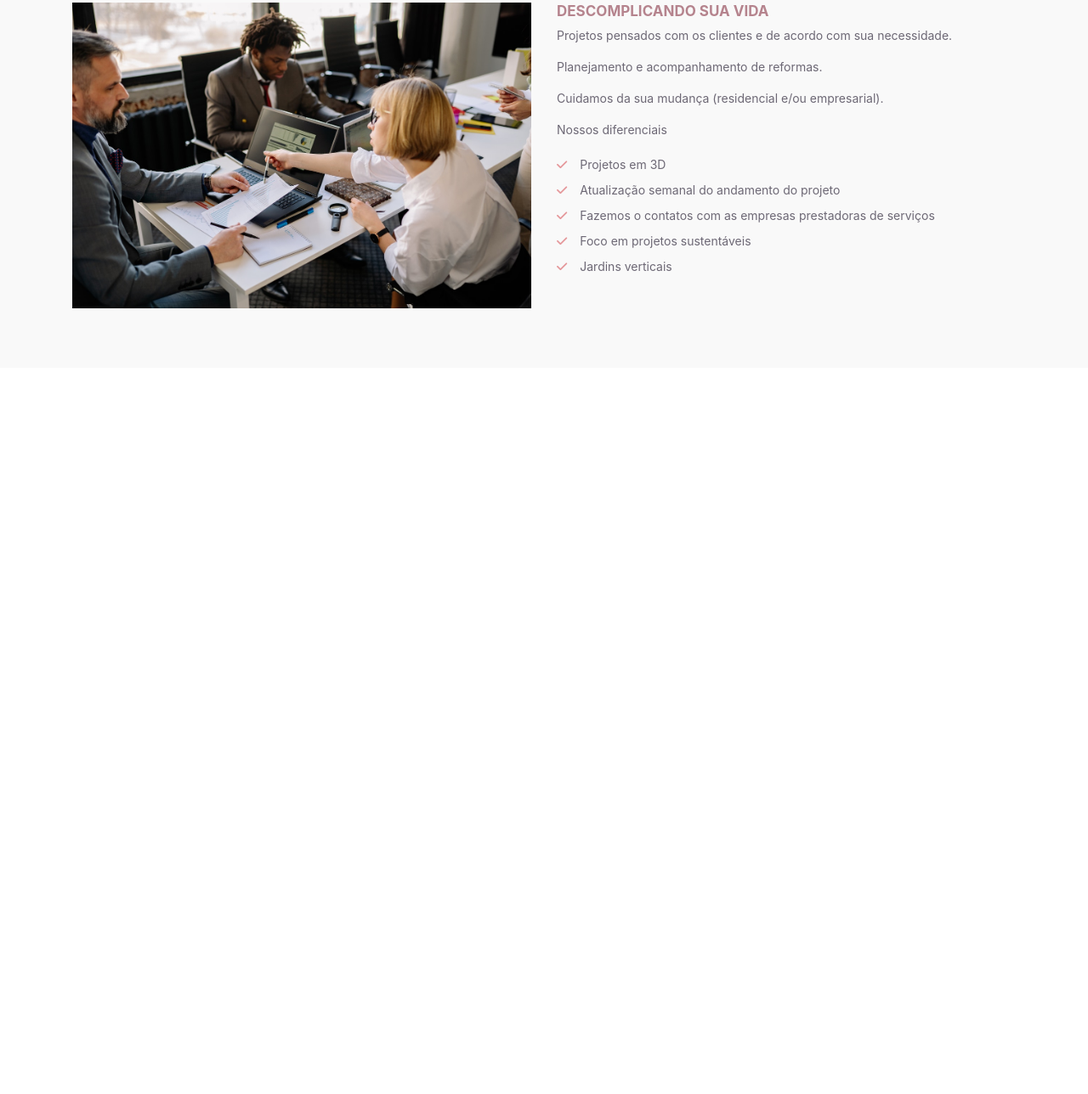
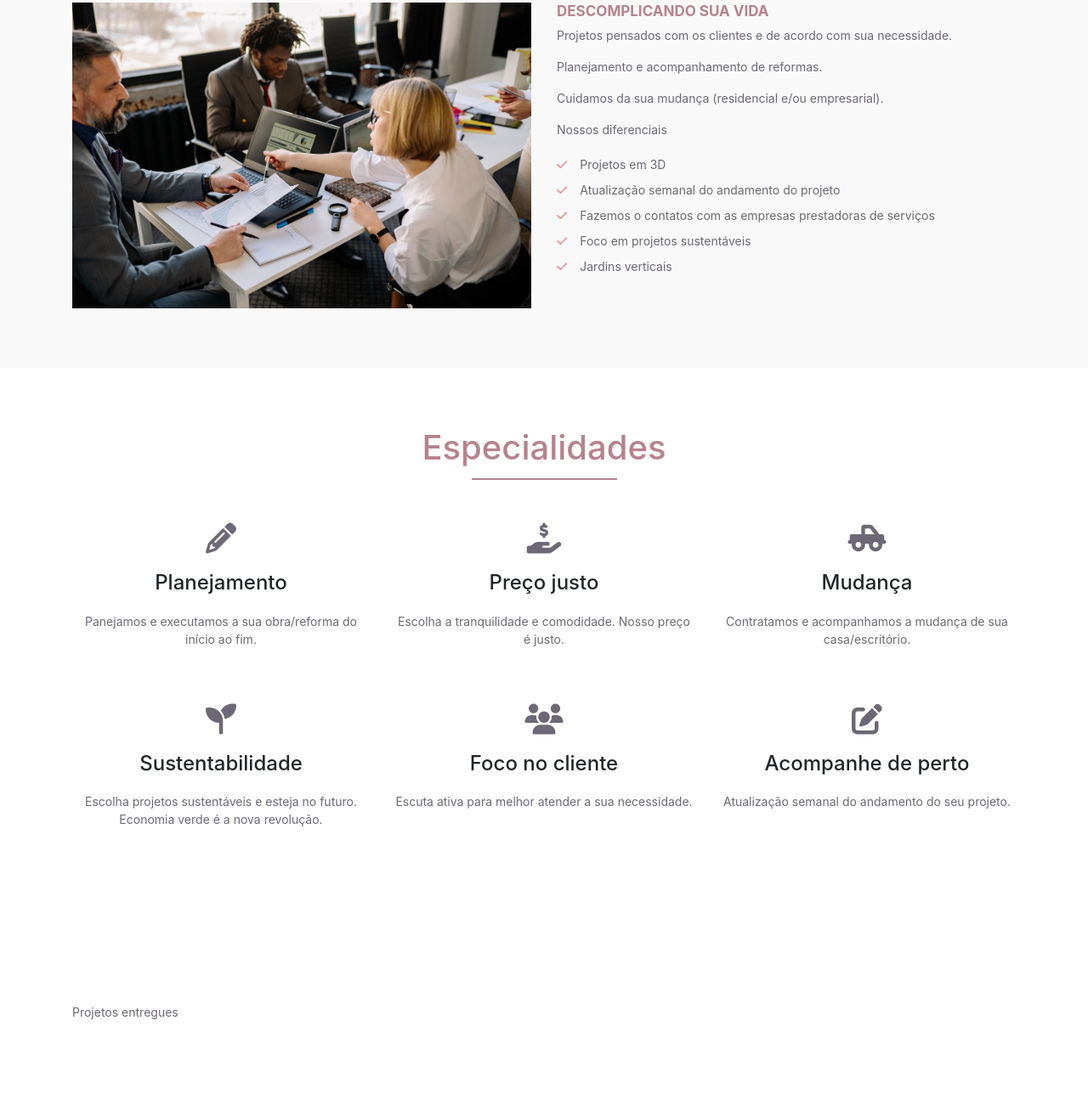
Before and after one commit to vanessa-maganhoto/site-estudio-p, a plain HTML site: page index.html in a window 1280 px wide. Shown: the part 900-2188 px from the top of the page at 85% size. Before the commit the page ends 1333 px from the top, so only its background shows below. Drawn offline with nearby package versions, Linux system fonts and the light colour scheme.

Commit message:
Seção de especialidades

```diff
--- a/index.html
+++ b/index.html
@@ -133,6 +133,59 @@
                 </div>
 
             </div>
+            <!--Serviços-->
+            <div id="service-area">
+                <div class="container">
+                    <div class="row">
+                        <div class="col-12">
+                            <h3 class="main-title">Especialidades</h3>
+                        </div>
+                        <div class="col-md-4 service-box">
+                            <i class="fas fa-pencil-alt"></i>
+                            <h4>Planejamento</h4>
+                            <p>Panejamos e executamos a sua obra/reforma do início ao fim.</p>
+                        </div>
+
+                        <div class="col-md-4 service-box">
+                            <i class="fas fa-hand-holding-usd"></i>
+                                <h4>Preço justo</h4>
+                                <p>Escolha a tranquilidade e comodidade. Nosso preço é justo.</p>
+                        </div>
+                        <div class="col-md-4 service-box">
+                            <i class="fas fa-truck-pickup"></i>
+                                <h4>Mudança</h4>
+                                <p>Contratamos e acompanhamos a mudança de sua casa/escritório.</p>
+                        </div>
+                        <div class="col-md-4 service-box">
+                            <i class="fas fa-seedling"></i>
+                                <h4>Sustentabilidade</h4>
+                                <p> Escolha projetos sustentáveis e esteja no futuro. Economia verde é a nova revolução.</p>
+                        </div>
+                        <div class="col-md-4 service-box">
+                            <i class="fas fa-users"></i>
+                                <h4>Foco no cliente</h4>
+                                <p>Escuta ativa para melhor atender a sua necessidade.</p>
+                        </div>
+                        <div class="col-md-4 service-box">
+                            <i class="fas fa-edit"></i>
+                                <h4>Acompanhe de perto</h4>
+                                <p>Atualização semanal do andamento do seu projeto.</p>
+                        </div>
+                    </div>
+                </div>
+            </div>
+            <!-- Dados da empresa -->
+            <div id="data-area">
+                <div class="container">
+                    <div class="row">
+                        <div class="col-md-3 circle-box ">
+                            <div id="circleA">
+                                <p>Projetos entregues</p>
+                            </div>
+                        </div>
+                    </div>
+                </div>
+            </div>
         </div>
     </main>
     <script src="script.js"></script>
--- a/style.css
+++ b/style.css
@@ -146,3 +146,30 @@ header, .navbar {
     color:#e5989b;
     margin-right: 15px;
 }
+
+/*Serviços*/
+
+.service-box {
+    text-align: center;
+    margin-bottom: 50px;
+}
+
+.service-box i, .service-box h4{
+    transition: .5s;
+}
+
+.service-box i{
+    font-size: 36px;
+    margin-bottom: 20px;
+    color: #6d6875;
+}
+
+.service-box h4{
+    font-size: 24px;
+    margin-bottom: 20px;
+}
+
+.service-box:hover > i, .service-box:hover > h4{
+    color: #e5989b;
+
+}
```
